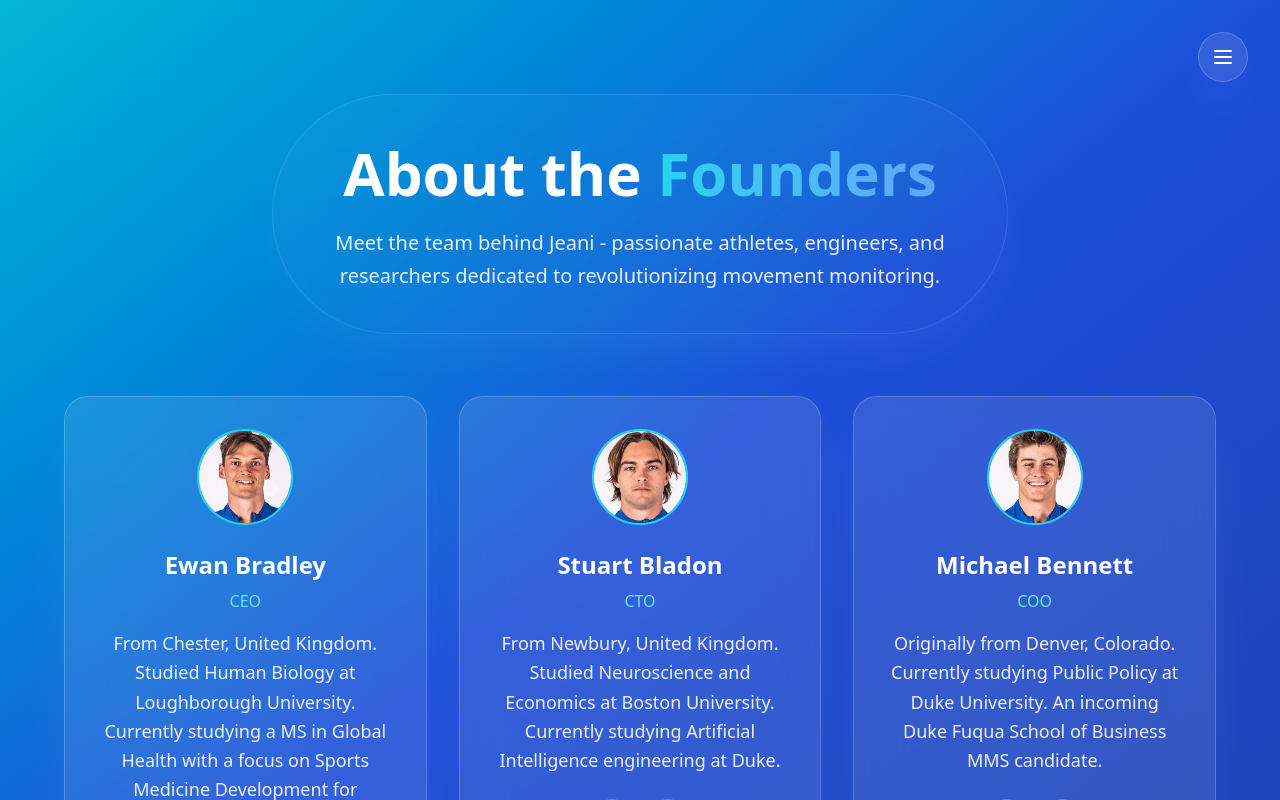
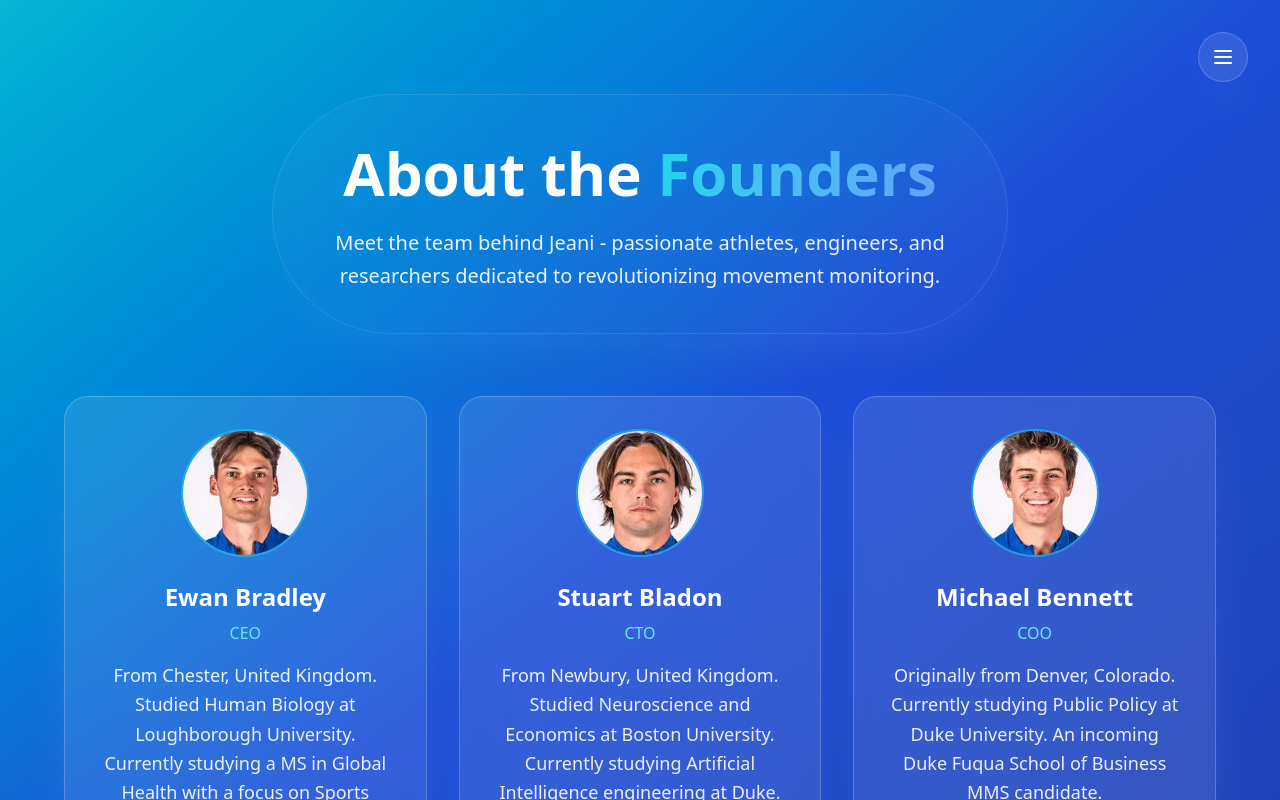
Before and after one commit to recozers/jeani-landing, a Next.js app: page /founders in a window 1280 px wide. Shown: the top 800 px of the page. Built offline with nearby package versions, Linux system fonts and the light colour scheme.

Commit message:
img to image

```diff
--- a/src/app/founders/page.tsx
+++ b/src/app/founders/page.tsx
@@ -1,5 +1,6 @@
 import Navigation from '@/components/Navigation';
 import Footer from '@/components/Footer';
+import Image from 'next/image';
 
 export default function Founders() {
   return (
@@ -27,11 +28,13 @@
 
           {/* Founder Cards */}
           <div className="grid md:grid-cols-3 gap-8 max-w-6xl mx-auto">
-            <div className="bg-white/10 backdrop-blur-xl border border-white/20 rounded-3xl p-8 shadow-2xl shadow-white/10">
-              <div className="w-24 h-24 rounded-full mx-auto mb-6 overflow-hidden border-2 border-cyan-400">
-                <img
+            <div className="bg-white/10 backdrop-blur-xl border border-white/20 rounded-3xl p-8 shadow-2xl shadow-white/10 flex flex-col items-center">
+              <div className="w-32 h-32 rounded-full overflow-hidden mb-6 border-2 border-cyan-400/50">
+                <Image
                   src="/TAHgW0QnWzGPhoYQksWo4E91CKs copy.png"
                   alt="Ewan Bradley"
+                  width={128}
+                  height={128}
                   className="w-full h-full object-cover"
                 />
               </div>
@@ -56,11 +59,13 @@
               </div>
             </div>
 
-            <div className="bg-white/10 backdrop-blur-xl border border-white/20 rounded-3xl p-8 shadow-2xl shadow-white/10">
-              <div className="w-24 h-24 rounded-full mx-auto mb-6 overflow-hidden border-2 border-cyan-400">
-                <img
+            <div className="bg-white/10 backdrop-blur-xl border border-white/20 rounded-3xl p-8 shadow-2xl shadow-white/10 flex flex-col items-center">
+              <div className="w-32 h-32 rounded-full overflow-hidden mb-6 border-2 border-cyan-400/50">
+                <Image
                   src="/crop-1 copy.png"
                   alt="Stuart Bladon"
+                  width={128}
+                  height={128}
                   className="w-full h-full object-cover"
                 />
               </div>
@@ -85,11 +90,13 @@
               </div>
             </div>
 
-            <div className="bg-white/10 backdrop-blur-xl border border-white/20 rounded-3xl p-8 shadow-2xl shadow-white/10">
-              <div className="w-24 h-24 rounded-full mx-auto mb-6 overflow-hidden border-2 border-cyan-400">
-                <img
+            <div className="bg-white/10 backdrop-blur-xl border border-white/20 rounded-3xl p-8 shadow-2xl shadow-white/10 flex flex-col items-center">
+              <div className="w-32 h-32 rounded-full overflow-hidden mb-6 border-2 border-cyan-400/50">
+                <Image
                   src="/PEFJPu8KgyMzWUqChBJMDFFJPxk copy.png"
                   alt="Michael Bennett"
+                  width={128}
+                  height={128}
                   className="w-full h-full object-cover"
                 />
               </div>
--- a/src/app/mission/page.tsx
+++ b/src/app/mission/page.tsx
@@ -1,5 +1,6 @@
 import Navigation from '@/components/Navigation';
 import Footer from '@/components/Footer';
+import Image from 'next/image';
 
 export default function Mission() {
   return (
@@ -28,11 +29,13 @@
           <div className="space-y-16 md:space-y-24">
             {/* Pillar 1: Our Why */}
             <div className="grid md:grid-cols-2 gap-8 md:gap-12 items-center">
-              <div className="md:order-last">
-                <img
+              <div className="md:order-last relative w-full h-80 md:h-96">
+                <Image
                   src="/e51MIufQ7ke1bD7G6WKx1CoHMQ.jpg.webp"
                   alt="Athletes in action"
-                  className="w-full h-80 md:h-96 object-cover rounded-2xl shadow-lg"
+                  layout="fill"
+                  objectFit="cover"
+                  className="rounded-2xl shadow-lg"
                 />
               </div>
               <div className="text-center md:text-left">
@@ -45,11 +48,13 @@
 
             {/* Pillar 2: Make the Invisible Visible */}
             <div className="grid md:grid-cols-2 gap-8 md:gap-12 items-center">
-              <div>
-                <img
+              <div className="relative w-full h-80 md:h-96">
+                <Image
                   src="/9TsoF721FF5YZubwZ5zr6wmtaAw.jpg"
                   alt="Making the invisible visible"
-                  className="w-full h-80 md:h-96 object-cover rounded-2xl shadow-lg"
+                  layout="fill"
+                  objectFit="cover"
+                  className="rounded-2xl shadow-lg"
                 />
               </div>
               <div className="text-center md:text-left">
@@ -62,11 +67,13 @@
 
             {/* Pillar 3: Extend Athletic Longevity */}
             <div className="grid md:grid-cols-2 gap-8 md:gap-12 items-center">
-              <div className="md:order-last">
-                <img
+              <div className="md:order-last relative w-full h-80 md:h-96">
+                <Image
                   src="/uzoy5BnHIfCRVJeMviEySMMCx9U.jpg"
                   alt="Extending athletic longevity"
-                  className="w-full h-80 md:h-96 object-cover rounded-2xl shadow-lg"
+                  layout="fill"
+                  objectFit="cover"
+                  className="rounded-2xl shadow-lg"
                 />
               </div>
               <div className="text-center md:text-left">
--- a/src/components/Hero.tsx
+++ b/src/components/Hero.tsx
@@ -2,6 +2,7 @@
 import { motion } from 'framer-motion';
 import { useState } from 'react';
 import MailchimpForm from './MailchimpForm';
+import Image from 'next/image';
 
 const Hero = () => {
   const [isModalOpen, setIsModalOpen] = useState(false);
@@ -32,10 +33,13 @@
               <div className="w-[300px] h-[150px] sm:w-[400px] sm:h-[200px] md:w-[504px] md:h-[242px] bg-white/5 backdrop-blur-xl border border-white/20 shadow-2xl shadow-white/10 rounded-full animate-pulse" style={{animationDuration: '4s'}}></div>
             </div>
 
-            <img
+            <Image
               src="/Jeani-Logo-08_04_25.png"
               alt="Jeani Logo"
-              className="h-28 sm:h-36 md:h-44 lg:h-52 relative z-10"
+              width={400}
+              height={150}
+              priority={true}
+              className="h-28 sm:h-36 md:h-44 lg:h-52 w-auto relative z-10"
             />
           </motion.div>
 
--- a/src/components/Navigation.tsx
+++ b/src/components/Navigation.tsx
@@ -2,6 +2,7 @@
 import { useState } from 'react';
 import { motion, AnimatePresence } from 'framer-motion';
 import Link from 'next/link';
+import Image from 'next/image';
 
 const Navigation = () => {
   const [isMenuOpen, setIsMenuOpen] = useState(false);
@@ -57,10 +58,12 @@
 
               {/* Logo */}
               <div className="text-center mb-8">
-                <img
+                <Image
                   src="/Jeani-Logo-08_04_25.png"
                   alt="Jeani"
-                  className="h-12 mx-auto"
+                  width={120}
+                  height={45}
+                  className="h-12 w-auto mx-auto"
                 />
               </div>
 
--- a/src/components/Product.tsx
+++ b/src/components/Product.tsx
@@ -1,5 +1,6 @@
 'use client';
 import { motion } from 'framer-motion';
+import Image from 'next/image';
 
 const Product = () => {
   const features = [
@@ -72,9 +73,11 @@
             className="relative"
           >
             <div className="aspect-square bg-gradient-to-br from-cyan-100 to-blue-100 rounded-3xl flex items-center justify-center shadow-2xl p-6 md:p-8">
-              <img
+              <Image
                 src="/jeanimockup.png"
                 alt="Jeani Device Mockup"
+                width={500}
+                height={500}
                 className="max-w-full max-h-full object-contain"
               />
             </div>
```
